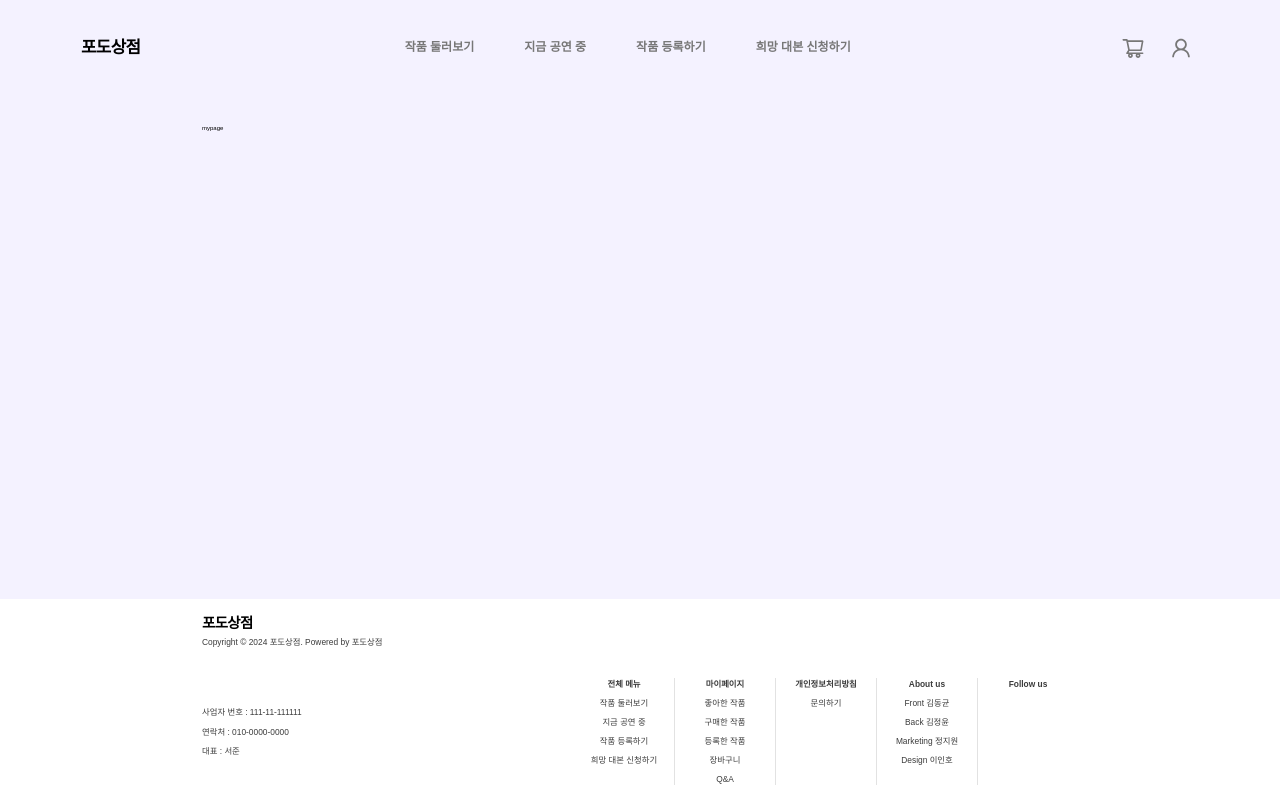
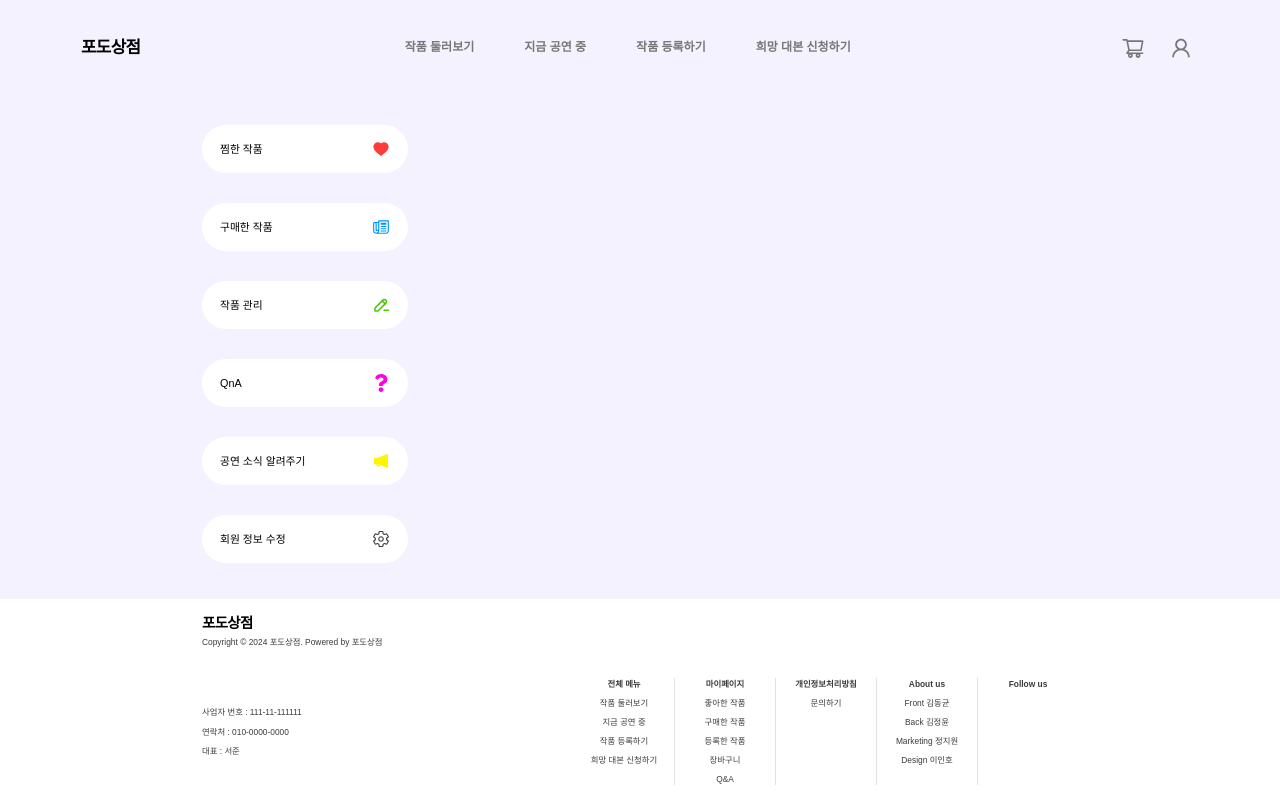
Before and after one commit to game240/FE, a React (Vite) app: page /mypage/liked in a window 1280 px wide. Built offline with nearby package versions, Linux system fonts and the light colour scheme.

Commit message:
FEAT : 마이페이지 SubNav 구현

```diff
--- /dev/null
+++ b/src/constants/mypage.tsx
@@ -0,0 +1,22 @@
+import COLOR from "@/styles/color";
+import { AiFillHeart, AiFillNotification } from "react-icons/ai";
+import { FaQuestion } from "react-icons/fa";
+import { IoMdPaper } from "react-icons/io";
+import { IoSettingsOutline } from "react-icons/io5";
+import { TbPencilMinus } from "react-icons/tb";
+
+// SubNav
+export const NAV_LIST = [
+  { name: "찜한 작품", element: <AiFillHeart color={COLOR.red} /> },
+  { name: "구매한 작품", element: <IoMdPaper color="#0094FF" /> },
+  { name: "작품 관리", element: <TbPencilMinus color="#4CC602" /> },
+  { name: "QnA", element: <FaQuestion color="#FF00E5" /> },
+  {
+    name: "공연 소식 알려주기",
+    element: <AiFillNotification color="#FFF500" />,
+  },
+  {
+    name: "회원 정보 수정",
+    element: <IoSettingsOutline color={COLOR.grey7} />,
+  },
+];
--- /dev/null
+++ b/src/pages/mypage/components/SubNav/index.tsx
@@ -0,0 +1,17 @@
+import { NAV_LIST } from "@/constants/mypage";
+import * as S from "./style";
+
+const SubNav = () => {
+  return (
+    <S.Container>
+      {NAV_LIST.map((item) => (
+        <S.Item key={item.name}>
+          <p className="item-name">{item.name}</p>
+          {item.element}
+        </S.Item>
+      ))}
+    </S.Container>
+  );
+};
+
+export default SubNav;
--- /dev/null
+++ b/src/pages/mypage/components/SubNav/style.ts
@@ -0,0 +1,25 @@
+import { FlexBetweenCenter, FlexColumn } from "@/styles/flex";
+import { FONT_LARGE } from "@/styles/font";
+import styled from "styled-components";
+
+export const Container = styled.div`
+  ${FlexColumn};
+  gap: 30px;
+  width: 34.4rem;
+`;
+
+export const Item = styled.div`
+  ${FlexBetweenCenter};
+  padding: 2.5rem 3rem;
+  background-color: white;
+  border-radius: 5rem;
+
+  .item-name {
+    ${FONT_LARGE};
+  }
+
+  & > svg {
+    width: 3rem;
+    height: 3rem;
+  }
+`;
--- a/src/pages/mypage/liked/index.tsx
+++ b/src/pages/mypage/liked/index.tsx
@@ -1,9 +1,10 @@
+import SubNav from "../components/SubNav";
 import * as S from "./style";
 
 const Liked = () => {
   return (
     <S.Section>
-      <p>mypage</p>
+      <SubNav />
     </S.Section>
   );
 };
```
